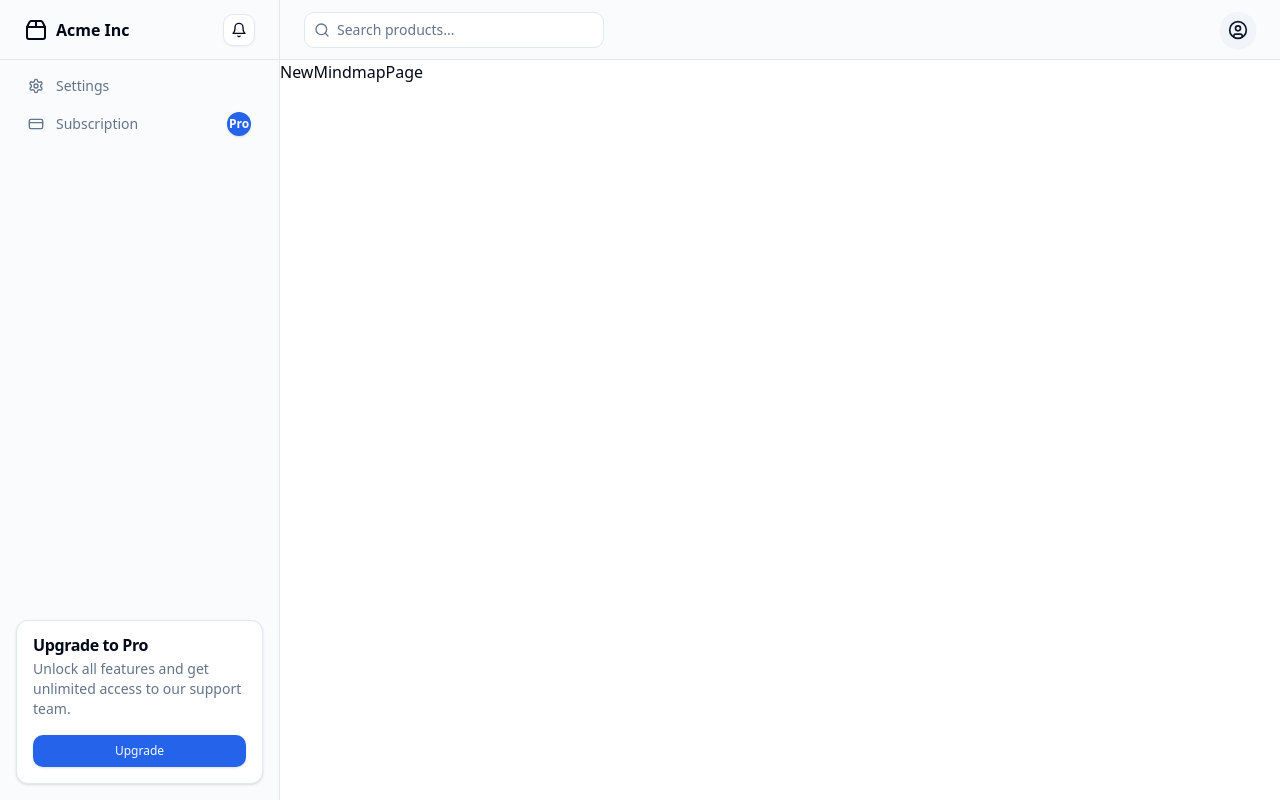
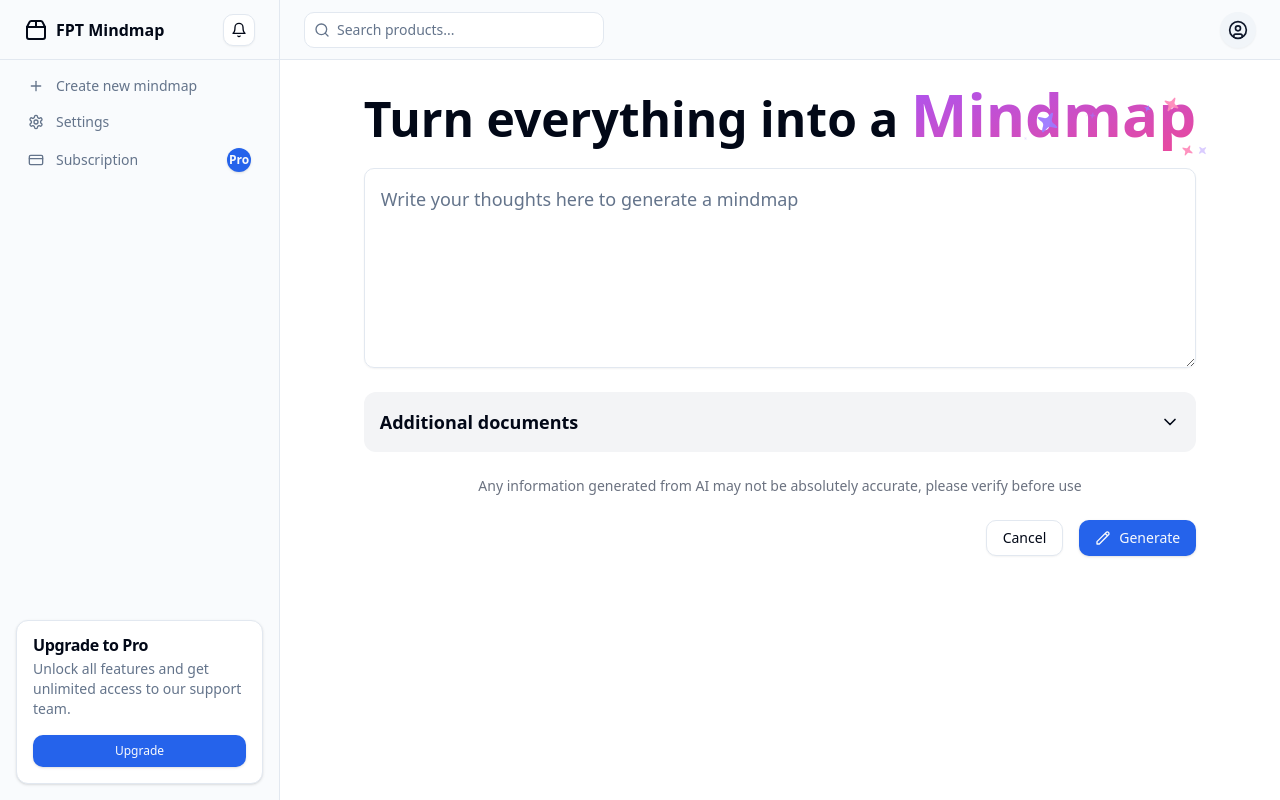
Before and after one commit to that-hoc-that-nghiep/mindgpt-fe, a React (Vite) app: page /dashboard/1/new in a window 1280 px wide. Built offline with nearby package versions, Linux system fonts and the light colour scheme.

Commit message:
feat: Add new-mindmap-ui

```diff
--- a/package.json
+++ b/package.json
@@ -12,10 +12,12 @@
   "dependencies": {
     "@liveblocks/zustand": "^2.7.2",
     "@mantine/hooks": "^7.13.0",
+    "@radix-ui/react-collapsible": "^1.1.0",
     "@radix-ui/react-dialog": "^1.1.1",
     "@radix-ui/react-dropdown-menu": "^2.1.1",
     "@radix-ui/react-icons": "^1.3.0",
     "@radix-ui/react-slot": "^1.1.0",
+    "@radix-ui/react-tabs": "^1.1.0",
     "@tanstack/react-query": "^5.56.2",
     "@tsparticles/engine": "^3.5.0",
     "@tsparticles/react": "^3.0.0",
--- /dev/null
+++ b/src/components/ui/collapsible.tsx
@@ -0,0 +1,9 @@
+import * as CollapsiblePrimitive from "@radix-ui/react-collapsible"
+
+const Collapsible = CollapsiblePrimitive.Root
+
+const CollapsibleTrigger = CollapsiblePrimitive.CollapsibleTrigger
+
+const CollapsibleContent = CollapsiblePrimitive.CollapsibleContent
+
+export { Collapsible, CollapsibleTrigger, CollapsibleContent }
--- /dev/null
+++ b/src/components/ui/tabs.tsx
@@ -0,0 +1,53 @@
+import * as React from "react"
+import * as TabsPrimitive from "@radix-ui/react-tabs"
+
+import { cn } from "@/lib/utils"
+
+const Tabs = TabsPrimitive.Root
+
+const TabsList = React.forwardRef<
+  React.ElementRef<typeof TabsPrimitive.List>,
+  React.ComponentPropsWithoutRef<typeof TabsPrimitive.List>
+>(({ className, ...props }, ref) => (
+  <TabsPrimitive.List
+    ref={ref}
+    className={cn(
+      "inline-flex h-9 items-center justify-center rounded-lg bg-muted p-1 text-muted-foreground",
+      className
+    )}
+    {...props}
+  />
+))
+TabsList.displayName = TabsPrimitive.List.displayName
+
+const TabsTrigger = React.forwardRef<
+  React.ElementRef<typeof TabsPrimitive.Trigger>,
+  React.ComponentPropsWithoutRef<typeof TabsPrimitive.Trigger>
+>(({ className, ...props }, ref) => (
+  <TabsPrimitive.Trigger
+    ref={ref}
+    className={cn(
+      "inline-flex items-center justify-center whitespace-nowrap rounded-md px-3 py-1 text-sm font-medium ring-offset-background transition-all focus-visible:outline-none focus-visible:ring-2 focus-visible:ring-ring focus-visible:ring-offset-2 disabled:pointer-events-none disabled:opacity-50 data-[state=active]:bg-background data-[state=active]:text-foreground data-[state=active]:shadow",
+      className
+    )}
+    {...props}
+  />
+))
+TabsTrigger.displayName = TabsPrimitive.Trigger.displayName
+
+const TabsContent = React.forwardRef<
+  React.ElementRef<typeof TabsPrimitive.Content>,
+  React.ComponentPropsWithoutRef<typeof TabsPrimitive.Content>
+>(({ className, ...props }, ref) => (
+  <TabsPrimitive.Content
+    ref={ref}
+    className={cn(
+      "mt-2 ring-offset-background focus-visible:outline-none focus-visible:ring-2 focus-visible:ring-ring focus-visible:ring-offset-2",
+      className
+    )}
+    {...props}
+  />
+))
+TabsContent.displayName = TabsPrimitive.Content.displayName
+
+export { Tabs, TabsList, TabsTrigger, TabsContent }
--- /dev/null
+++ b/src/components/ui/textarea.tsx
@@ -0,0 +1,24 @@
+import * as React from "react"
+
+import { cn } from "@/lib/utils"
+
+export interface TextareaProps
+  extends React.TextareaHTMLAttributes<HTMLTextAreaElement> {}
+
+const Textarea = React.forwardRef<HTMLTextAreaElement, TextareaProps>(
+  ({ className, ...props }, ref) => {
+    return (
+      <textarea
+        className={cn(
+          "flex min-h-[60px] w-full rounded-md border border-input bg-transparent px-3 py-2 text-sm shadow-sm placeholder:text-muted-foreground focus-visible:outline-none focus-visible:ring-1 focus-visible:ring-ring disabled:cursor-not-allowed disabled:opacity-50",
+          className
+        )}
+        ref={ref}
+        {...props}
+      />
+    )
+  }
+)
+Textarea.displayName = "Textarea"
+
+export { Textarea }
--- a/src/main.tsx
+++ b/src/main.tsx
@@ -15,7 +15,7 @@ import MindmapEditorPage from "./pages/editor/[mindmapId]"
 import CallbackPage from "./pages/(auth)/callback"
 import { LoginPage } from "./pages/(auth)/login"
 import ProfileSettingPage from "./pages/profile"
-import NewMindmapPage from "./pages/dashboard/[orgId]/new"
+import NewMindmapPage from "./pages/dashboard/[orgId]/new-mindmap"
 
 const queryClient = new QueryClient()
 
--- a/src/pages/dashboard/[orgId]/layout.tsx
+++ b/src/pages/dashboard/[orgId]/layout.tsx
@@ -8,6 +8,7 @@ import {
   Search,
   Settings,
   CreditCard,
+  Plus,
 } from "lucide-react";
 
 import { Badge } from "@/components/ui/badge";
@@ -39,7 +40,7 @@ export default function DashboardLayout() {
           <div className="flex h-14 items-center border-b px-4 lg:h-[60px] lg:px-6">
             <Link to="/" className="flex items-center gap-2 font-semibold">
               <Package2 className="h-6 w-6" />
-              <span className="">Acme Inc</span>
+              <span className="">FPT Mindmap</span>
             </Link>
             <Button variant="outline" size="icon" className="ml-auto h-8 w-8">
               <Bell className="h-4 w-4" />
@@ -48,6 +49,13 @@ export default function DashboardLayout() {
           </div>
           <div className="flex-1">
             <nav className="grid items-start px-2 text-sm font-medium lg:px-4">
+              <Link
+                to="#"
+                className="flex items-center gap-3 rounded-lg px-3 py-2 text-muted-foreground transition-all hover:text-primary"
+              >
+                <Plus className="h-4 w-4" />
+                Create new mindmap
+              </Link>
               <Link
                 to="#"
                 className="flex items-center gap-3 rounded-lg px-3 py-2 text-muted-foreground transition-all hover:text-primary"
--- /dev/null
+++ b/src/pages/dashboard/[orgId]/new-mindmap.tsx
@@ -0,0 +1,91 @@
+'use client'
+
+import { useState } from 'react'
+import { Button } from "@/components/ui/button"
+import { Textarea } from "@/components/ui/textarea"
+import { Collapsible, CollapsibleContent, CollapsibleTrigger } from "@/components/ui/collapsible"
+import { Input } from "@/components/ui/input"
+import { Tabs, TabsContent, TabsList, TabsTrigger } from "@/components/ui/tabs"
+import { ChevronDown, Upload } from "lucide-react"
+import SparklesText from "@/components/ui/sparkles-text"
+
+export default function NewMindmapPage() {
+  const [thoughts, setThoughts] = useState("")
+  const [file, setFile] = useState<File | null>(null)
+  const [link, setLink] = useState("")
+
+  const handleFileChange = (e: React.ChangeEvent<HTMLInputElement>) => {
+    if (e.target.files) {
+      setFile(e.target.files[0])
+    }
+  }
+
+  return (
+    <div className="max-w-4xl mx-auto p-6 space-y-6">
+      <h1 className="text-5xl font-bold text-center">
+        Turn everything into a <SparklesText text="Mindmap"/>
+      </h1>
+
+      <Textarea
+        placeholder="Write your thoughts here to generate a mindmap"
+        value={thoughts}
+        onChange={(e) => setThoughts(e.target.value)}
+        className="min-h-[200px] text-lg p-4"
+      />
+
+      <Collapsible>
+        <CollapsibleTrigger className="flex items-center justify-between w-full p-4 bg-gray-100 rounded-lg">
+          <span className="text-lg font-semibold">Additional documents</span>
+          <ChevronDown className="h-5 w-5" />
+        </CollapsibleTrigger>
+        <CollapsibleContent className="p-4 bg-gray-50 rounded-lg mt-2">
+          <Tabs defaultValue="upload" className="w-full">
+            <TabsList className="grid w-full grid-cols-2">
+              <TabsTrigger value="upload">Upload file</TabsTrigger>
+              <TabsTrigger value="link">Paste link</TabsTrigger>
+            </TabsList>
+            <TabsContent value="upload" className="mt-4">
+              <div className="flex items-center space-x-2">
+                <Input
+                  type="file"
+                  onChange={handleFileChange}
+                  className="flex-grow"
+                />
+                <Button size="icon">
+                  <Upload className="h-4 w-4" />
+                </Button>
+              </div>
+              {file && <p className="mt-2 text-sm text-gray-500">{file.name}</p>}
+            </TabsContent>
+            <TabsContent value="link" className="mt-4">
+              <div className="flex items-center space-x-2">
+                <Input
+                  type="url"
+                  placeholder="Paste your link here"
+                  value={link}
+                  onChange={(e) => setLink(e.target.value)}
+                  className="flex-grow"
+                />
+                <Button>Add</Button>
+              </div>
+            </TabsContent>
+          </Tabs>
+        </CollapsibleContent>
+      </Collapsible>
+
+      <p className="text-sm text-gray-500 text-center">
+        Any information generated from AI may not be absolutely accurate, please verify before use
+      </p>
+
+      <div className="flex justify-end space-x-4">
+        <Button variant="outline">Cancel</Button>
+        <Button>
+          <svg className="mr-2 h-4 w-4" fill="none" stroke="currentColor" viewBox="0 0 24 24" xmlns="http://www.w3.org/2000/svg">
+            <path strokeLinecap="round" strokeLinejoin="round" strokeWidth={2} d="M15.232 5.232l3.536 3.536m-2.036-5.036a2.5 2.5 0 113.536 3.536L6.5 21.036H3v-3.572L16.732 3.732z" />
+          </svg>
+          Generate
+        </Button>
+      </div>
+    </div>
+  )
+}
--- a/src/pages/dashboard/[orgId]/new.tsx
+++ /dev/null
@@ -1,7 +0,0 @@
-import React from "react"
-
-const NewMindmapPage = () => {
-    return <div>NewMindmapPage</div>
-}
-
-export default NewMindmapPage
```
Also changed, not shown: 1 other file (tests, documents, lock files or other folders).
